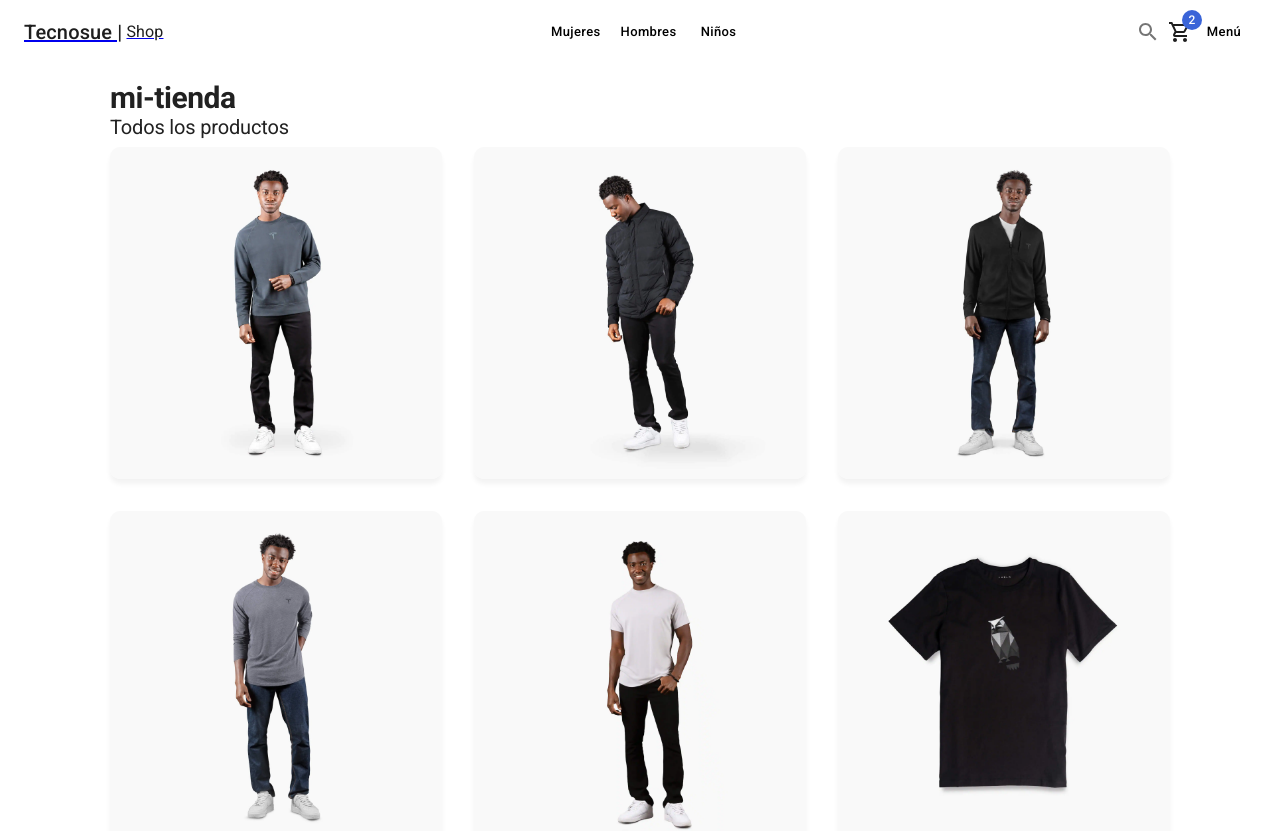
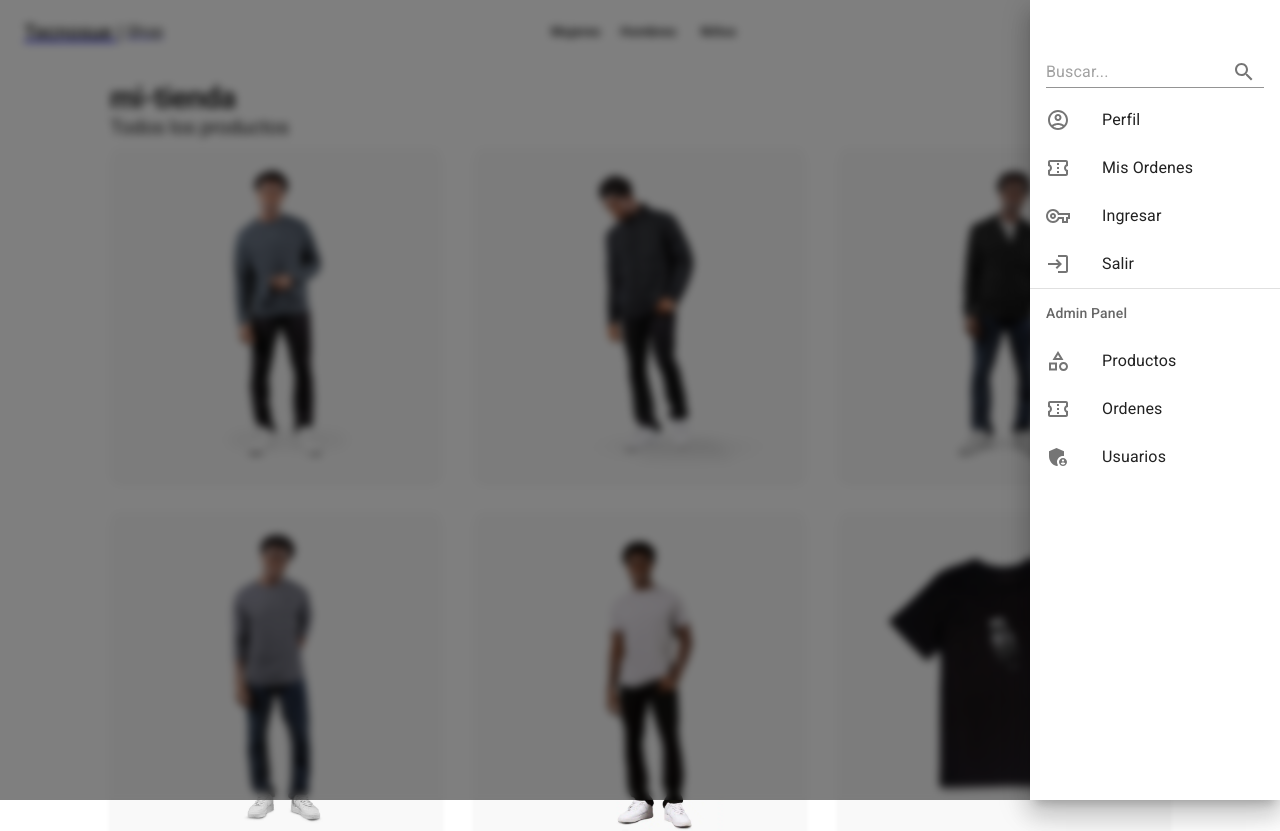
Before and after one commit to tecnosue/tecnosue-shop, a Next.js app: page / in a window 1280 px wide. Shown: the top 831 px of the page. Built offline with nearby package versions, Linux system fonts and the light colour scheme.

Commit message:
crear el menu lateral

```diff
--- a/components/layouts/ShopLayout.tsx
+++ b/components/layouts/ShopLayout.tsx
@@ -2,6 +2,7 @@
 import Head from 'next/head';
 
 import { Navbar } from '../ui';
+import { SideMenu } from '../ui/SideMenu';
 
 
 interface Props {
@@ -34,7 +35,7 @@
       <nav>
         <Navbar />
       </nav>
-      {/* TODO : SIDEBAR */}
+      <SideMenu/>
 
       <main
         style={{
--- /dev/null
+++ b/components/ui/SideMenu.tsx
@@ -0,0 +1,70 @@
+import {
+    Box,
+    Divider,
+    Drawer,
+    IconButton,
+    Input,
+    InputAdornment,
+    List,
+    ListItem,
+    ListItemIcon,
+    ListItemText,
+    ListSubheader,
+  } from "@mui/material";
+  import { SearchOutlined } from "@mui/icons-material";
+  import { adminMenu, icons, clientMenu } from "./constants";
+
+  export const SideMenu = () => {
+    return (
+      <Drawer
+        open={true}
+        anchor="right"
+        sx={{ backdropFilter: "blur(4px)", transition: "all 0.5s ease-out" }}
+      >
+        <Box sx={{ width: 250, paddingTop: 5 }}>
+          <List>
+            <ListItem>
+              <Input
+                type="text"
+                placeholder="Buscar..."
+                endAdornment={
+                  <InputAdornment position="end">
+                    <IconButton aria-label="toggle password visibility">
+                      <SearchOutlined />
+                    </IconButton>
+                  </InputAdornment>
+                }
+              />
+            </ListItem>
+
+            {clientMenu.map(({ label, icon, properties }) => {
+              const Icon = icons[icon];
+              return (
+                <ListItem button key={label} {...properties}>
+                  <ListItemIcon>
+                    <Icon />
+                  </ListItemIcon>
+                  <ListItemText primary={label} />
+                </ListItem>
+              );
+            })}
+
+            {/* Admin */}
+            <Divider />
+            <ListSubheader>Admin Panel</ListSubheader>
+            {adminMenu.map(({ label, icon }) => {
+              const Icon = icons[icon];
+              return (
+                <ListItem button key={label}>
+                  <ListItemIcon>
+                    <Icon />
+                  </ListItemIcon>
+                  <ListItemText primary={label} />
+                </ListItem>
+              );
+            })}
+          </List>
+        </Box>
+      </Drawer>
+    );
+  };
--- /dev/null
+++ b/components/ui/constants.ts
@@ -0,0 +1,92 @@
+import {
+    AccountCircleOutlined,
+    AdminPanelSettings,
+    CategoryOutlined,
+    ConfirmationNumberOutlined,
+    EscalatorWarningOutlined,
+    FemaleOutlined,
+    LoginOutlined,
+    MaleOutlined,
+    SearchOutlined,
+    VpnKeyOutlined,
+  } from "@mui/icons-material";
+
+  interface adminMenuItem {
+    label: string;
+    // path: string;
+    icon: keyof typeof icons;
+  }
+
+  interface clientMenuItem {
+    label: string;
+    icon: keyof typeof icons;
+    properties?: Object;
+  }
+
+  export const icons = {
+    AccountCircleOutlined,
+    AdminPanelSettings,
+    CategoryOutlined,
+    ConfirmationNumberOutlined,
+    EscalatorWarningOutlined,
+    FemaleOutlined,
+    LoginOutlined,
+    MaleOutlined,
+    SearchOutlined,
+    VpnKeyOutlined,
+  };
+
+  export const adminMenu: adminMenuItem[] = [
+    {
+      label: "Productos",
+      icon: "CategoryOutlined",
+    },
+    {
+      label: "Ordenes",
+      icon: "ConfirmationNumberOutlined",
+    },
+    {
+      label: "Usuarios",
+      icon: "AdminPanelSettings",
+    },
+  ];
+
+  export const clientMenu: clientMenuItem[] = [
+    {
+      label: "Perfil",
+      icon: "AccountCircleOutlined",
+    },
+    {
+      label: "Mis Ordenes",
+      icon: "ConfirmationNumberOutlined",
+    },
+    {
+      label: "Hombres",
+      icon: "MaleOutlined",
+      properties: {
+        sx: { display: { xs: "", sm: "none" } },
+      },
+    },
+    {
+      label: "Mujeres",
+      icon: "FemaleOutlined",
+      properties: {
+        sx: { display: { xs: "", sm: "none" } },
+      },
+    },
+    {
+      label: "Niños",
+      icon: "EscalatorWarningOutlined",
+      properties: {
+        sx: { display: { xs: "", sm: "none" } },
+      },
+    },
+    {
+      label: "Ingresar",
+      icon: "VpnKeyOutlined",
+    },
+    {
+      label: "Salir",
+      icon: "LoginOutlined",
+    },
+  ];
--- a/components/ui/index.ts
+++ b/components/ui/index.ts
@@ -1 +1,3 @@
 export * from './Navbar';
+export * from './SideMenu';
+export * from './constants';
```
Also changed, not shown: pages/_app.tsx (line endings or trailing spaces).
